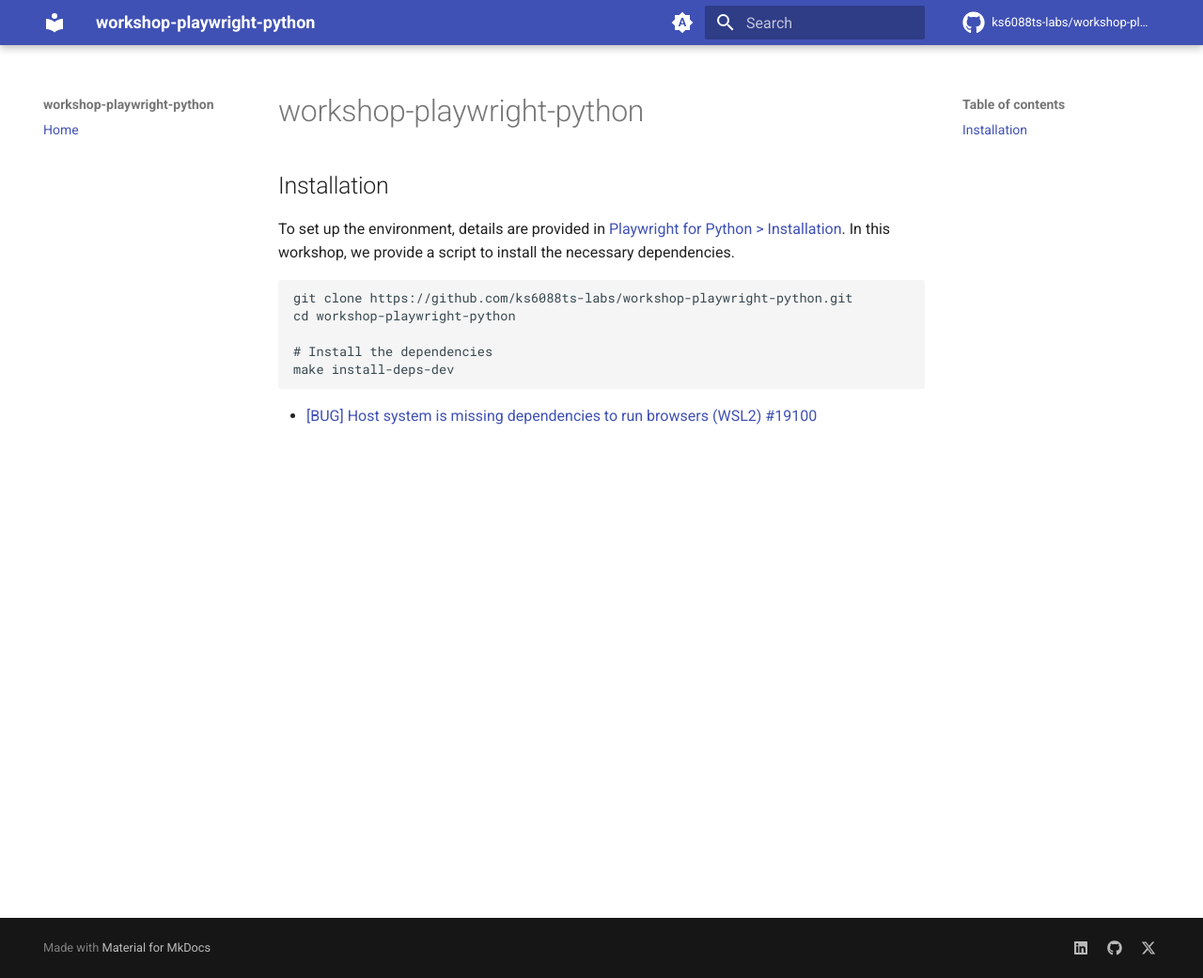
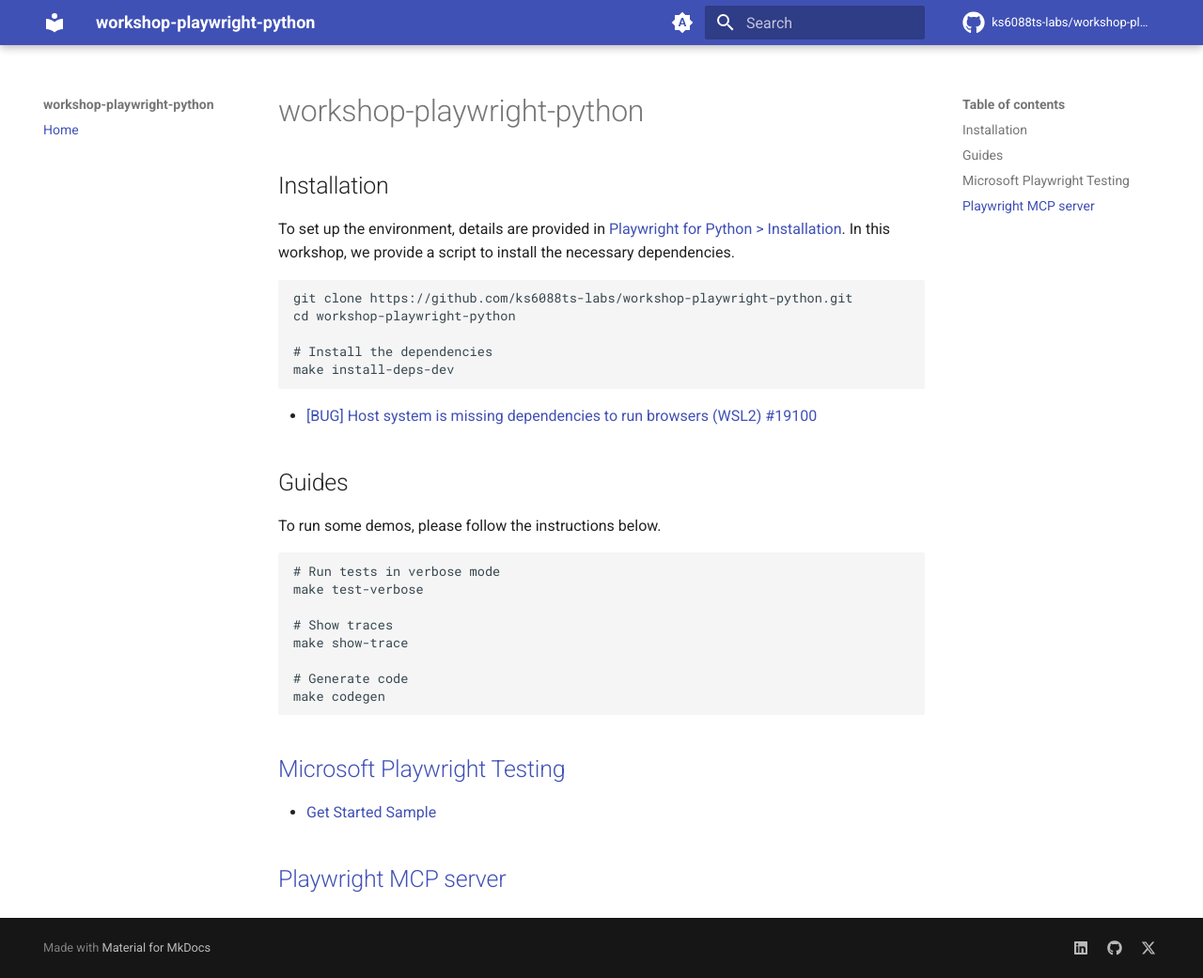
Before and after one commit to ks6088ts-labs/workshop-playwright-python, an MkDocs documentation site: the page built from docs/index.md, in a window 1280 px wide and 1041 px high. Shown: the whole window at 94% size. Built offline with MkDocs 1.6.1 and Material for MkDocs 9.7.7, drawn with Linux system fonts in a browser that asks for light colours; comment, search, counter and statistics services are not loaded.

Commit message:
add task runner commands

````diff
--- a/docs/index.md
+++ b/docs/index.md
@@ -14,3 +14,24 @@
 ```
 
 - [[BUG] Host system is missing dependencies to run browsers (WSL2) #19100](https://github.com/microsoft/playwright/issues/19100)
+
+## Guides
+
+To run some demos, please follow the instructions below.
+
+```bash
+# Run tests in verbose mode
+make test-verbose
+
+# Show traces
+make show-trace
+
+# Generate code
+make codegen
+```
+
+## [Microsoft Playwright Testing](https://learn.microsoft.com/ja-jp/azure/playwright-testing/)
+
+- [Get Started Sample](https://github.com/microsoft/playwright-testing-service/tree/main/samples/get-started)
+
+## [Playwright MCP server](https://github.com/microsoft/playwright-mcp)
````
Also changed, not shown: 3 other files.
